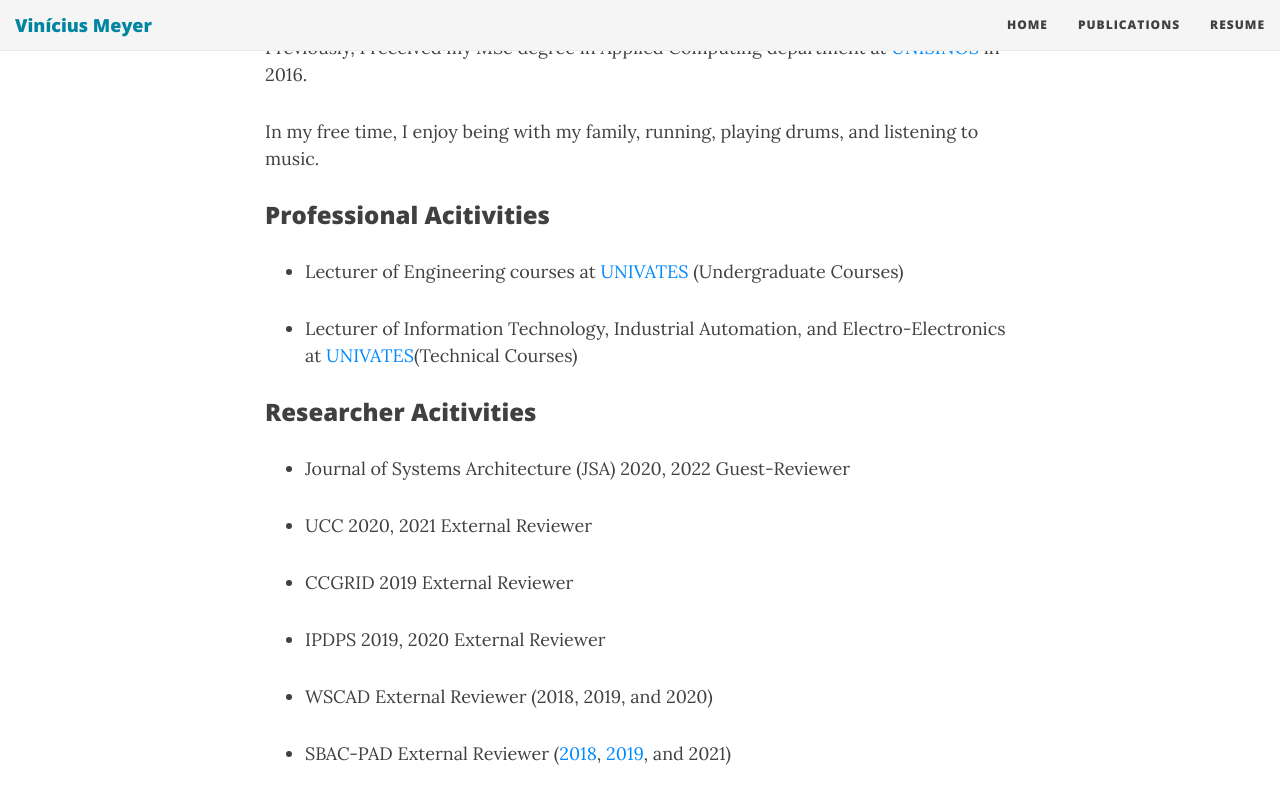
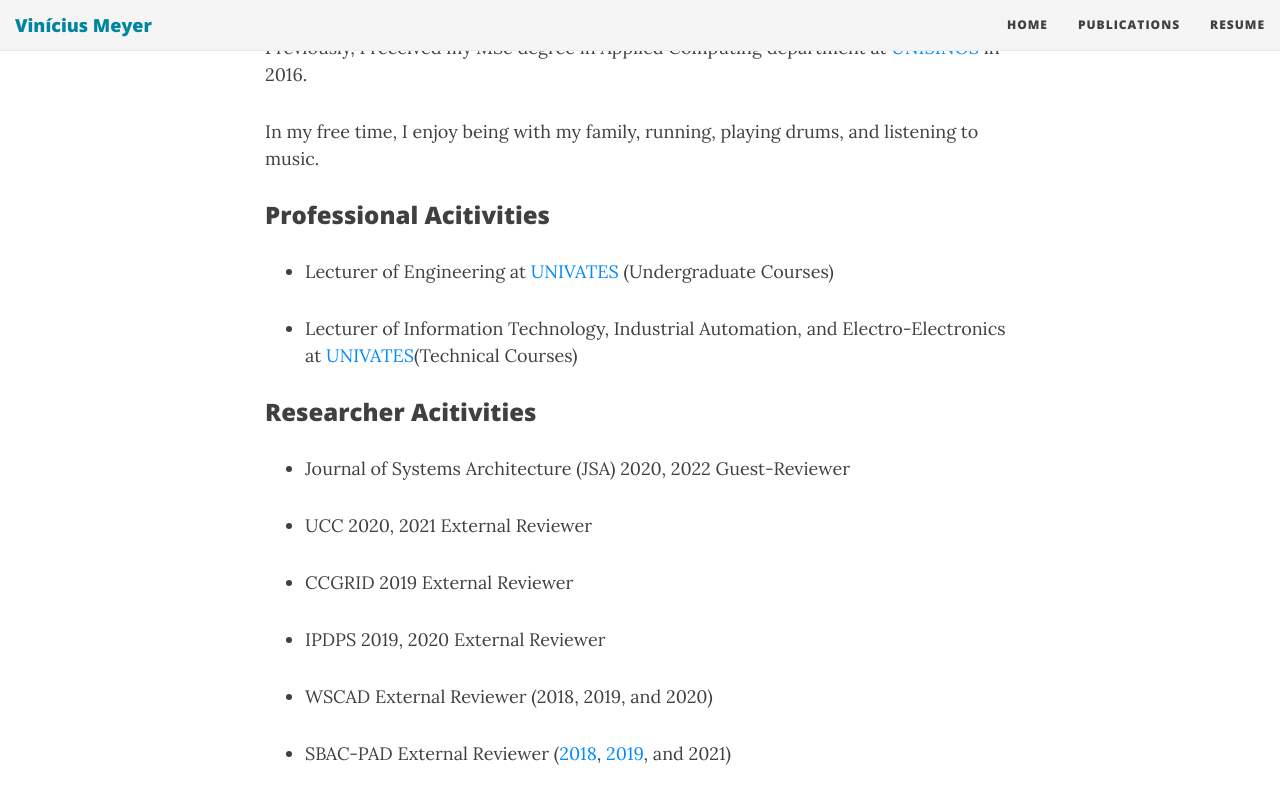
Before and after one commit to ViniciusMeyer/viniciusmeyer.github.io, a Jekyll site: the page built from index.html, in a window 1280 px wide and 900 px high, scrolled down 396 px. Shown: the top 804 px of the window. Built offline with Jekyll 4.4.1, drawn with Linux system fonts in a browser that asks for light colours; nearby versions of some CDN libraries; the list of posts is cut into pages by our own code.

Commit message:
Update index.html

```diff
--- a/index.html
+++ b/index.html
@@ -14,7 +14,7 @@ use-site-title: true
 
 <h3>Professional Acitivities</h3>
 <ul>
-  <li><p>Lecturer of Engineering courses at <a href="https://www.univates.br/en/">UNIVATES</a> (Undergraduate Courses) </p></li>
+  <li><p>Lecturer of Engineering at <a href="https://www.univates.br/en/">UNIVATES</a> (Undergraduate Courses) </p></li>
   <li><p>Lecturer of Information Technology, Industrial Automation, and Electro-Electronics at <a href="https://www.univates.br/en/">UNIVATES</a>(Technical Courses)</p></li>
 </ul>
 
```
